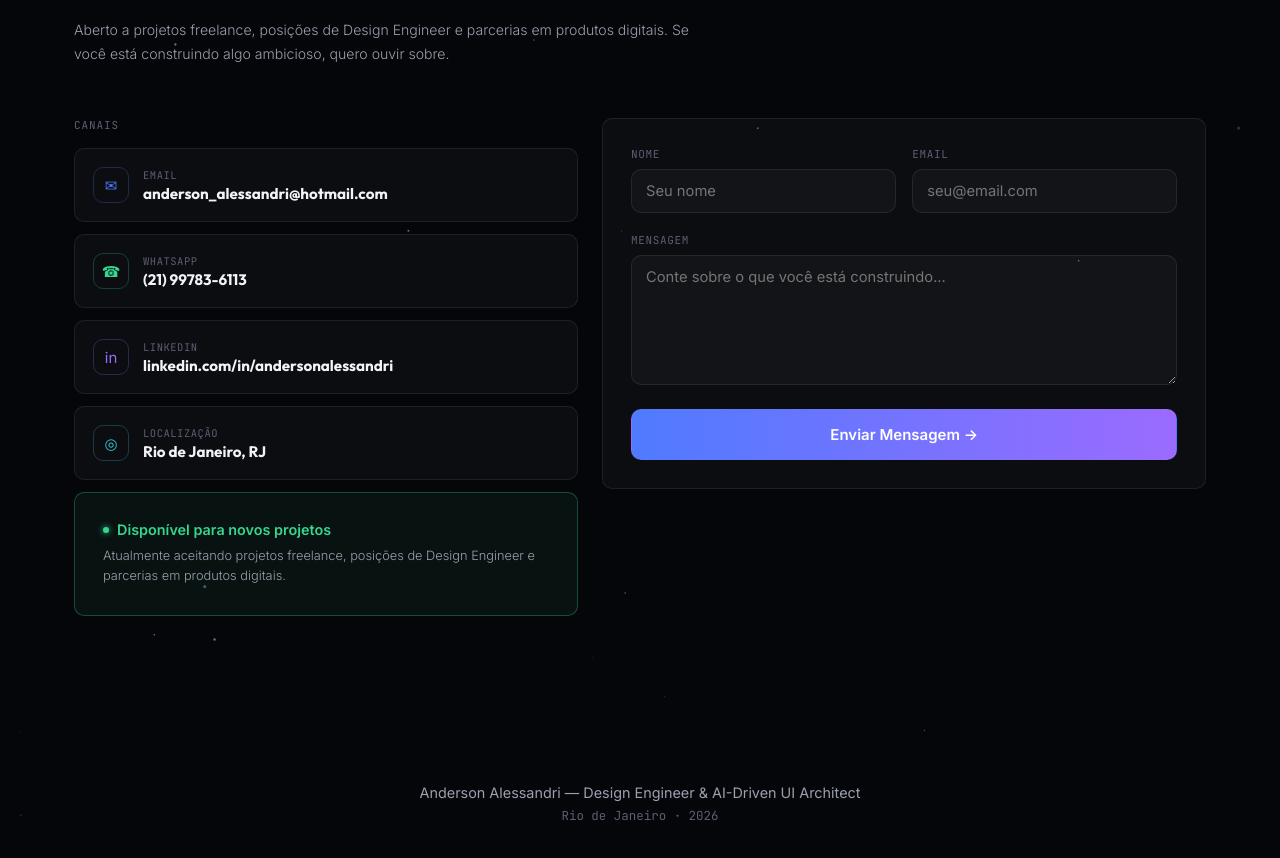
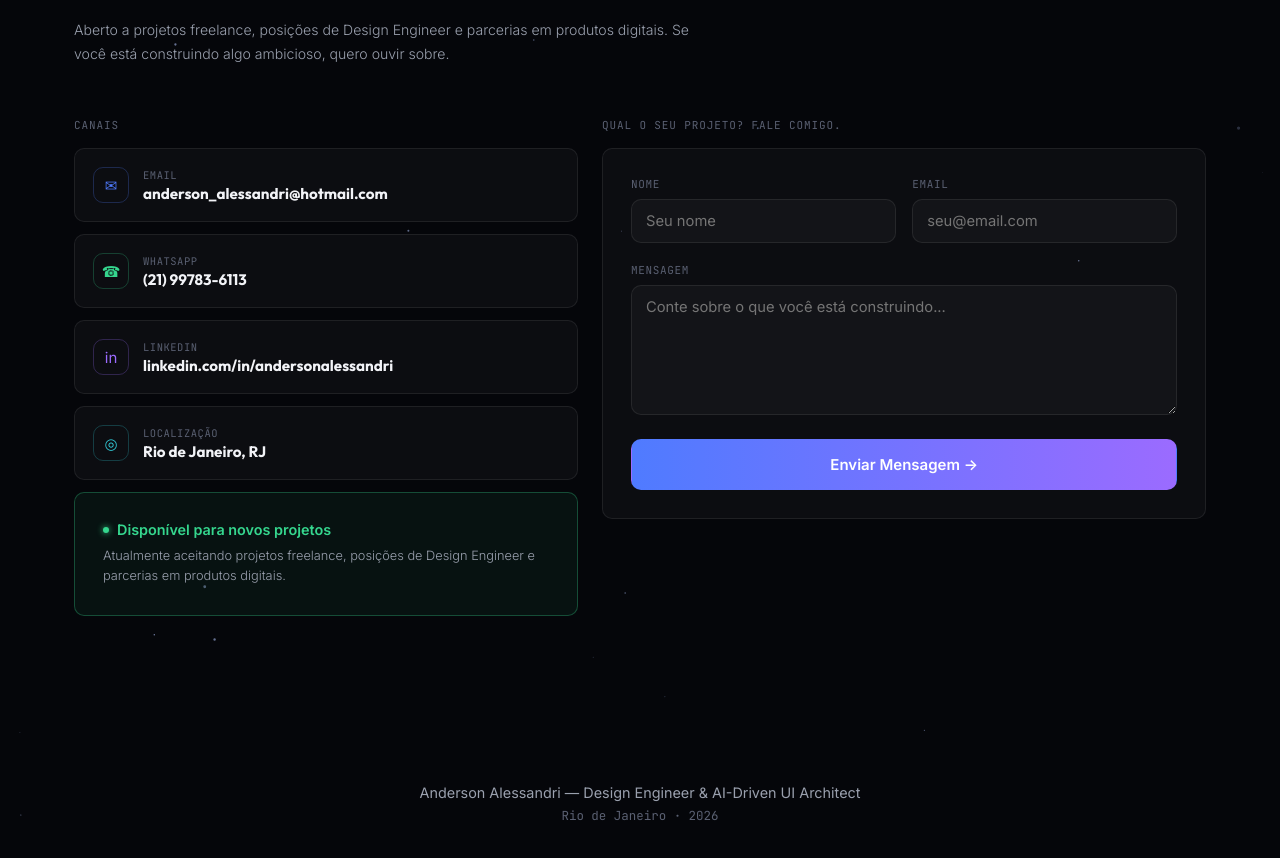
Before and after one commit to andersonalesandri/AA-DesignEngineer, a React (Vite) app: page / in a window 1280 px wide. Shown: the part 5184-6042 px from the top of the page. Built offline with nearby package versions, Linux system fonts and the light colour scheme.

Commit message:
Add form heading to align contact columns at the top on desktop

```diff
--- a/src/components/Contact.tsx
+++ b/src/components/Contact.tsx
@@ -89,6 +89,7 @@ export default function Contact() {
         </Reveal>
 
         <Reveal delay={90}>
+        <div className="channels-label">Qual o seu projeto? Fale comigo.</div>
         <form className="card" onSubmit={handleSubmit}>
           <div className="form-row">
             <div>
```
